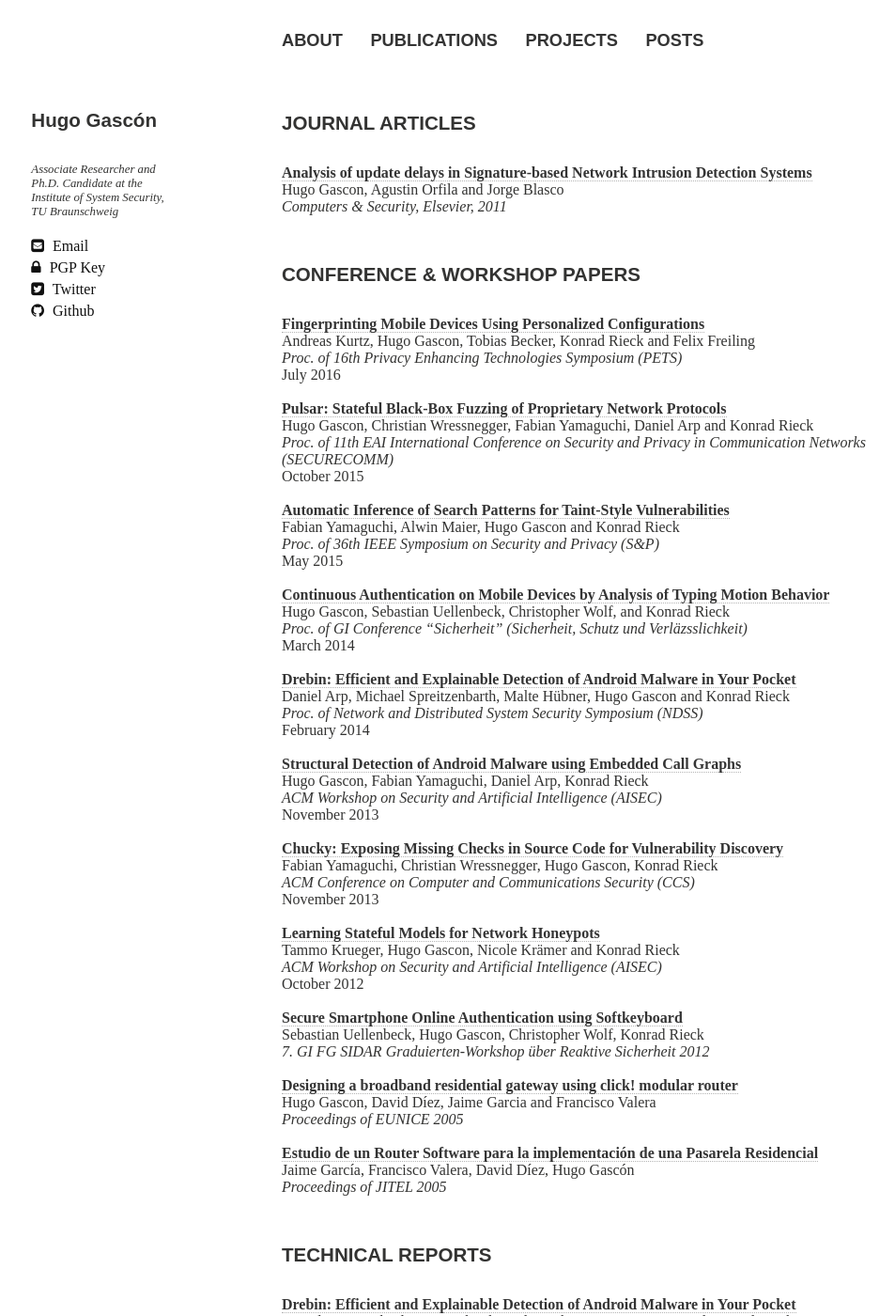
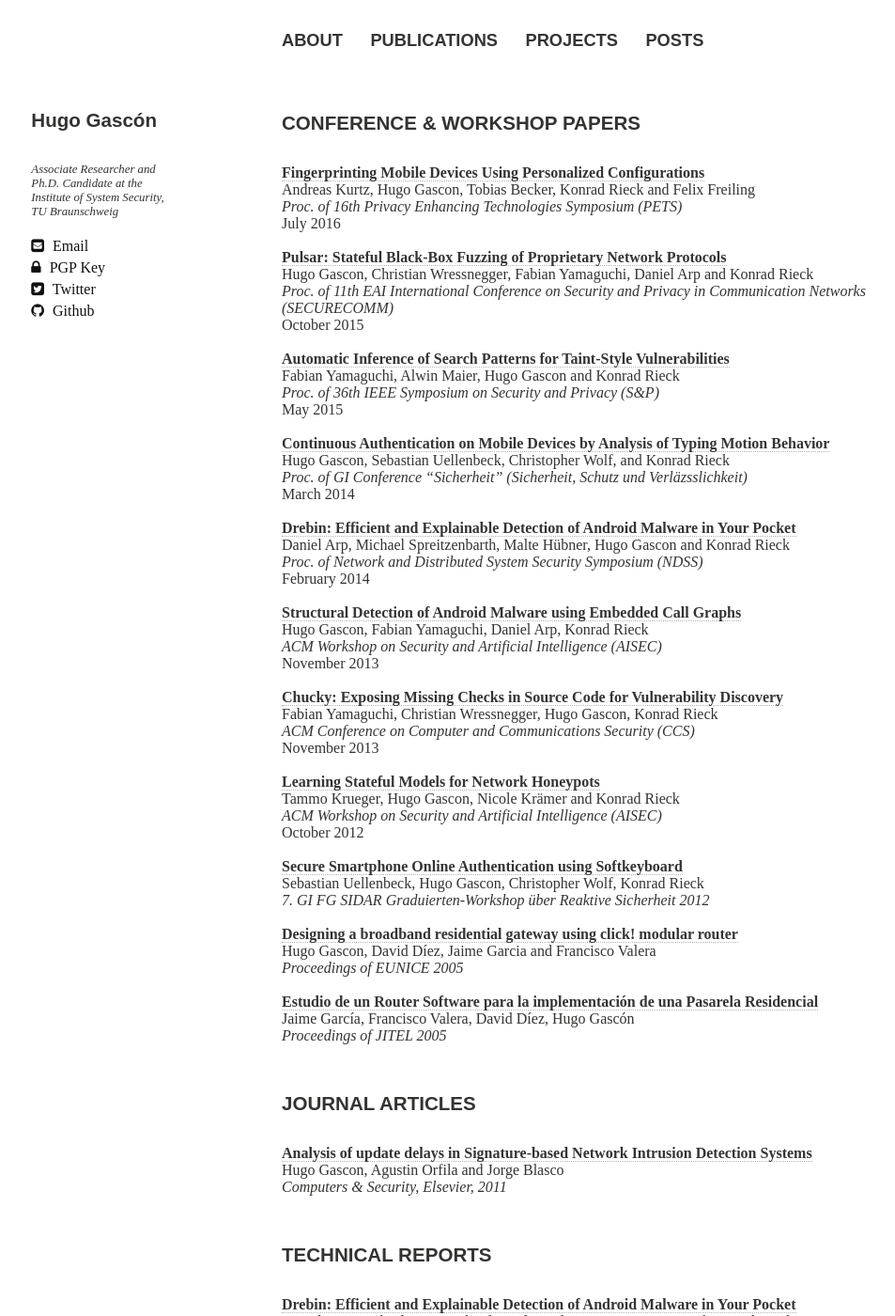
Before and after one commit to hgascon/hgascon.github.io, a Jekyll site: the page built from publications/index.md, in a window 1280 px wide and 1400 px high. Shown: the whole window at 94% size, without its empty margins (20-973 px from the left). Built offline with Jekyll 4.4.1, drawn with Linux system fonts in a browser that asks for light colours; nearby versions of some CDN libraries; some web fonts are replaced; part of the change alters nothing that is shown.

Commit message:
Update index.md

```diff
--- a/publications/index.md
+++ b/publications/index.md
@@ -6,12 +6,6 @@ modified: 8-8-2014
 comments: false
 
 ---
-
-#### JOURNAL ARTICLES
-[**Analysis of update delays in Signature-based Network Intrusion Detection Systems**](/publications/2011-cose.pdf)<br>
-Hugo Gascon, Agustin Orfila and Jorge Blasco<br>
-*Computers & Security, Elsevier, 2011*<br>
-<br>
 
 #### CONFERENCE & WORKSHOP PAPERS
 
@@ -68,6 +62,12 @@ Jaime García, Francisco Valera, David Díez, Hugo Gascón<br>
 *Proceedings of JITEL 2005*<br>
 <br>
 
+#### JOURNAL ARTICLES
+[**Analysis of update delays in Signature-based Network Intrusion Detection Systems**](/publications/2011-cose.pdf)<br>
+Hugo Gascon, Agustin Orfila and Jorge Blasco<br>
+*Computers & Security, Elsevier, 2011*<br>
+<br>
+
 #### TECHNICAL REPORTS
 
 [**Drebin: Efficient and Explainable Detection of Android Malware in Your Pocket**](/publications/2013-drebin.pdf)<br>
```
